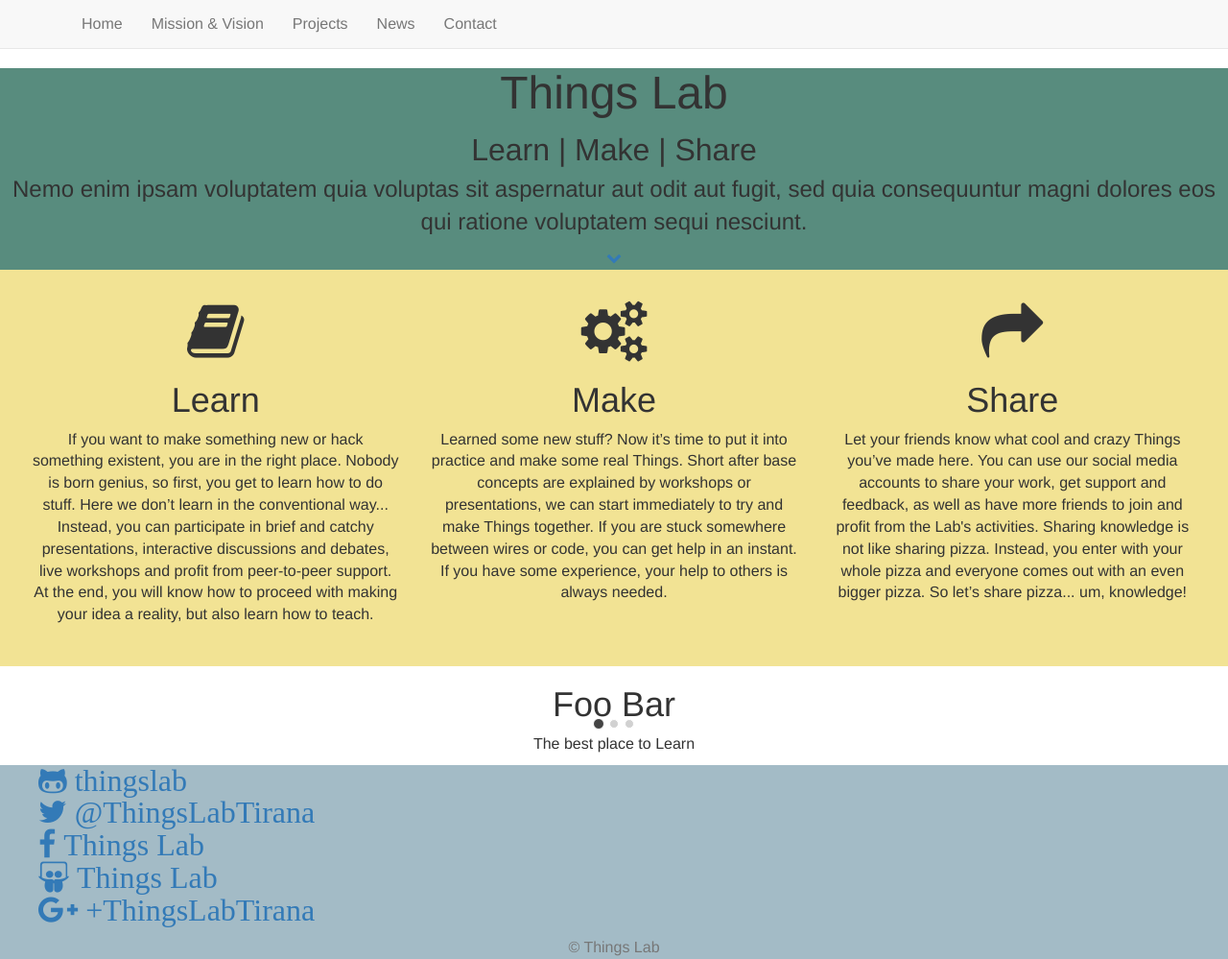
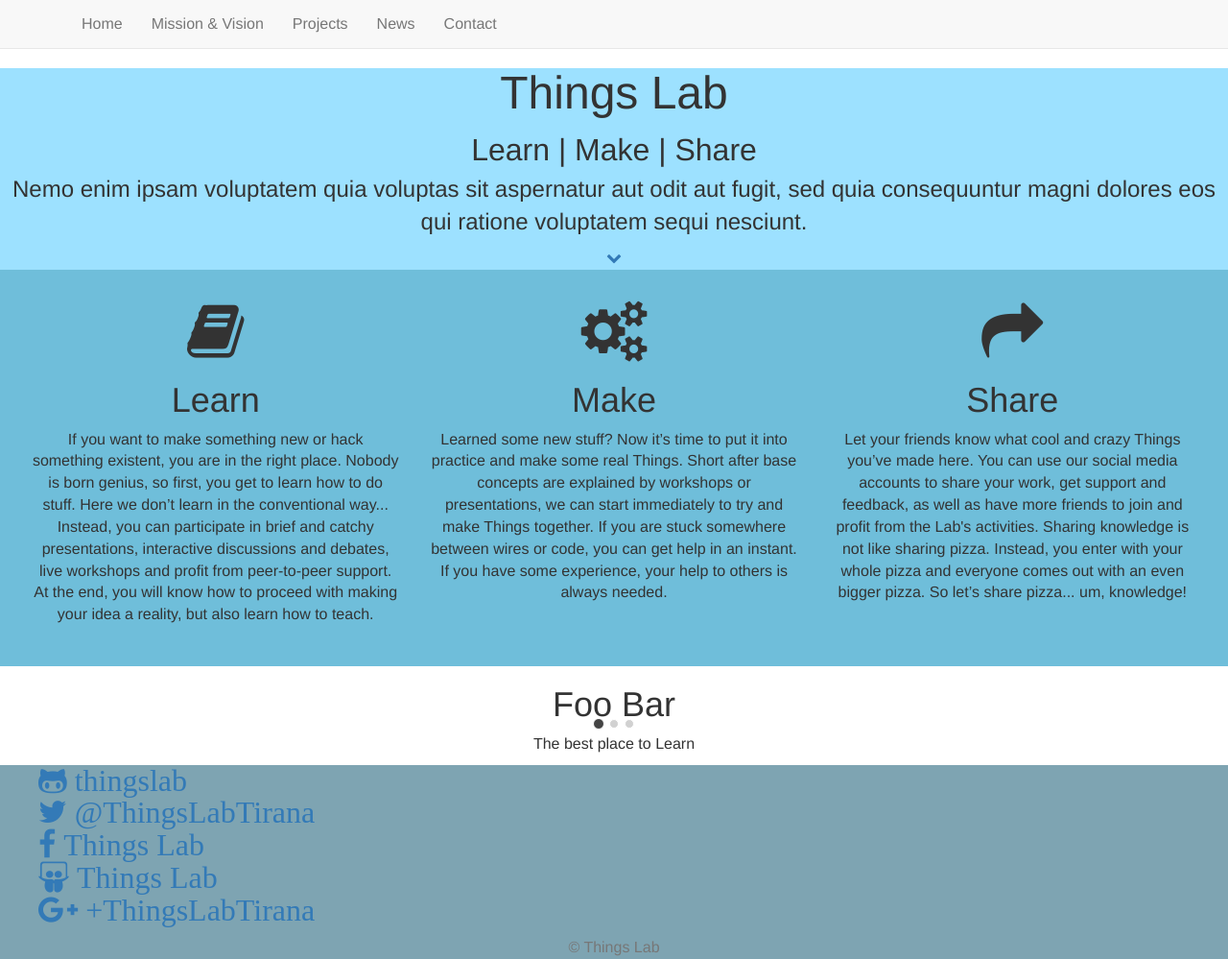
Before and after one commit to thingslab/website-html5, a website: page index.html in a window 1280 px wide. Shown: the whole page at 96% size. Drawn offline with nearby package versions, Linux system fonts and the light colour scheme; some packages are replaced by stand-ins of ours; a script that the page names is missing.

Commit message:
colors, again :)

```diff
--- a/assets/css/main.css
+++ b/assets/css/main.css
@@ -7,7 +7,7 @@ body {
 |   'Things Lab' section    |
 \***************************/
 .thingslab {
-    background-color: #588C7E;
+    background-color: #9DE1FF;
 }
 
 .thingslab h1 {
@@ -26,7 +26,7 @@ body {
 |       Moto  section       |
 \***************************/
 .motto-explained {
-    background-color: #F2E394;
+    background-color: #6FBEDA;
     padding: 2em;
 }
 
@@ -48,7 +48,7 @@ body {
 |          Footer           |
 \***************************/
 footer {
-    background-color: #A3BBC6;
+    background-color: #7EA4B2;
     color: #777;
     text-align: left;
 }
```
